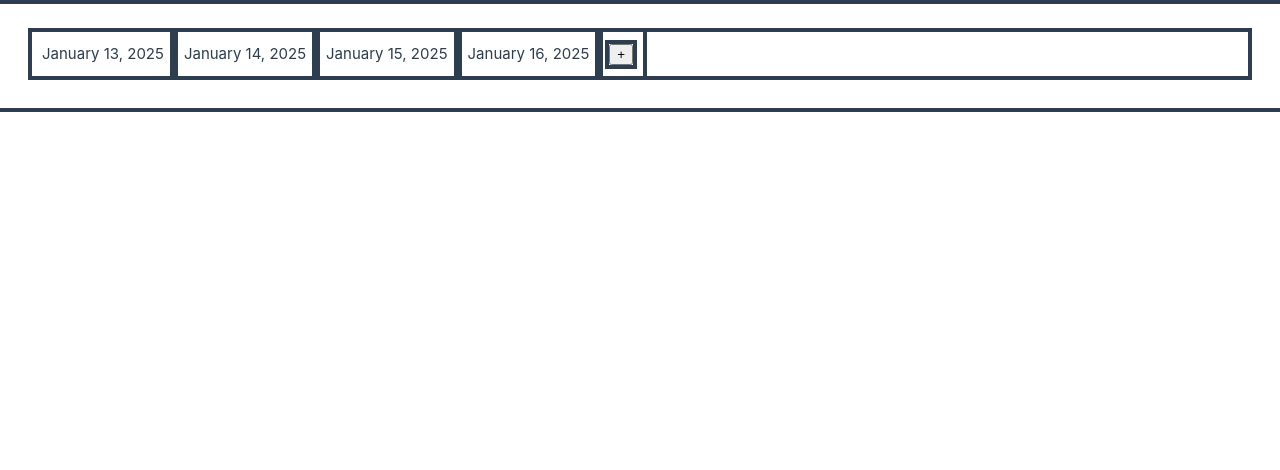
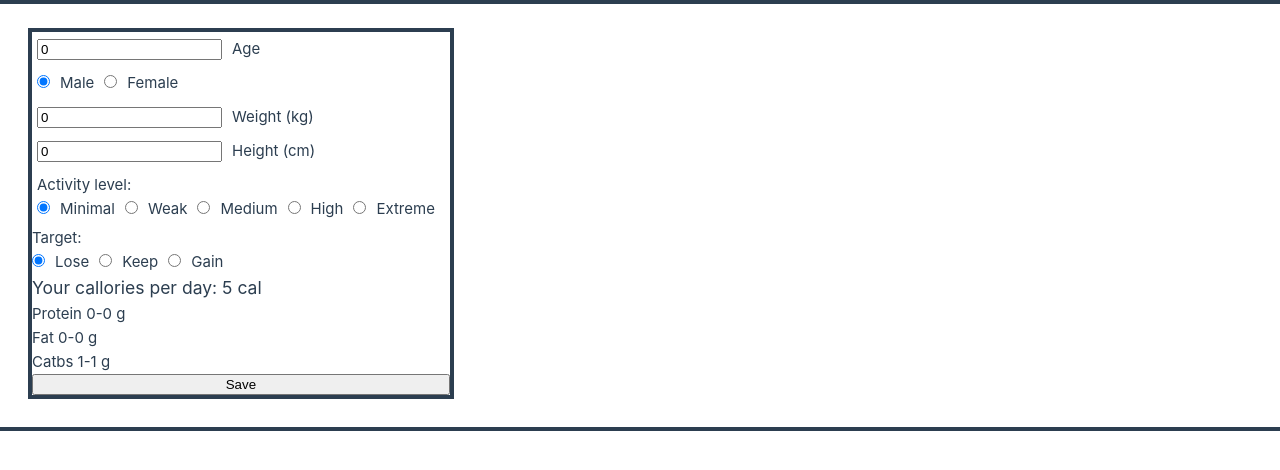
Before and after one commit to AbobaShlepa/calories, a Vue app: page / in a window 1280 px wide. Shown: the top 470 px of the page. Built offline with nearby package versions, Linux system fonts and the light colour scheme; the HTML template or start-up script is replaced by a standard one.

Commit message:
Added parameter calculator

```diff
--- a/src/App.vue
+++ b/src/App.vue
@@ -1,15 +1,17 @@
 <script setup lang="ts">
 import DaySelector from './components/DaySelector.vue';
 import MealContainer from './components/MealContainer.vue';
+import ParametersCalculator from './components/ParametersCalculator.vue';
 
 
 </script>
 
 <template>
-  <div class="day-wrapper">
+  <!-- <div class="day-wrapper">
     <DaySelector />
   </div>
-  <MealContainer />
+  <MealContainer /> -->
+  <ParametersCalculator />
 </template>
 
 <style scoped>
--- /dev/null
+++ b/src/components/ParametersCalculator.vue
@@ -0,0 +1,130 @@
+<script setup lang='ts'>
+import { compile, computed, ref } from 'vue';
+
+const gender = ref('male');
+const age = ref(0);
+const weight = ref(0);
+const height = ref(0);
+const activityLevel = ref(0);
+const target = ref(0);
+
+interface IDictionary {
+  [id: number]: number
+}
+
+const activityMap: IDictionary = {
+  [0]: 1.2,
+  [1]: 1.375,
+  [2]: 1.55,
+  [3]: 1.7,
+  [4]: 1.9
+}
+
+const targetMap: IDictionary = {
+  [0]: 0.9,
+  [1]: 1,
+  [2]: 1.1
+}
+
+const calories = computed(() => {
+  const constantValue = gender.value === 'male' ? 5 : -161;
+  return ((10 * weight.value) + (6.25 * height.value) - (5 * age.value) + constantValue) * activityMap[activityLevel.value] * targetMap[target.value]
+})
+
+const protein = computed(() => {
+  return {
+    min: weight.value * 1.6,
+    max: weight.value * 2.2,
+  }
+})
+
+const fat = computed(() => {
+  return {
+    min: weight.value * 0.8,
+    max: weight.value * 1
+  }
+})
+
+const carbs = computed(() => {
+  return {
+    min: (calories.value - protein.value.min * 4.1 - fat.value.min * 9.3) / 4,
+    max: (calories.value - protein.value.max * 4.1 - fat.value.max * 9.3) / 4
+  }
+})
+</script>
+
+<template>
+  <div class="wrapper">
+    <div class="form-item">
+      <input name="age" v-model="age" type="number" />
+      <label for="age">Age</label>
+    </div>
+    <div class="form-item">
+      <input name="gender-male" type="radio" v-model="gender" value="male" checked />
+      <label for="gender-male">Male</label>
+      <input name="gender-female" type="radio" v-model="gender" value="female" />
+      <label for="gender">Female</label>
+    </div>
+    <div class="form-item">
+      <input name="weight" type="number" v-model="weight" />
+      <label for="weight">Weight (kg)</label>
+    </div>
+    <div class="form-item">
+      <input name="height" type="number" v-model="height">
+      <label for="height">Height (cm)</label>
+    </div>
+    <div class="form-item">
+      Activity level:
+      <br />
+      <input name="al-0" type="radio" v-model="activityLevel" value="0">
+      <label for="al-0">Minimal</label>
+      <input name="al-1" type="radio" v-model="activityLevel" value="1">
+      <label for="al-1">Weak</label>
+      <input name="al-2" type="radio" v-model="activityLevel" value="2">
+      <label for="al-2">Medium</label>
+      <input name="al-3" type="radio" v-model="activityLevel" value="3">
+      <label for="al-325">High</label>
+      <input name="al-4" type="radio" v-model="activityLevel" value="4">
+      <label for="al-4">Extreme</label>
+    </div>
+    <div>
+      Target:
+      <br />
+      <input name="t-0" type="radio" v-model="target" value="0">
+      <label for="t-0">Lose</label>
+      <input name="t-1" type="radio" v-model="target" value="1">
+      <label for="t-1">Keep</label>
+      <input name="t-2" type="radio" v-model="target" value="2">
+      <label for="t-2">Gain</label>
+    </div>
+
+    <h3>Your callories per day: {{ calories.toFixed() }} cal</h3>
+    <h4>Protein {{ protein.min.toFixed() }}-{{ protein.max.toFixed() }} g</h4>
+    <h4>Fat {{ fat.min.toFixed() }}-{{ fat.max.toFixed() }} g</h4>
+    <h4>Catbs {{ carbs.min.toFixed() }}-{{ carbs.max.toFixed() }} g</h4>
+
+    <button>
+      Save
+    </button>
+  </div>
+</template>
+
+<style scoped>
+.wrapper * {
+  outline: none;
+}
+
+.wrapper {
+  display: flex;
+  flex-direction: column;
+  width: fit-content;
+}
+
+.form-item {
+  padding: 5px;
+}
+
+label {
+  margin: 0 10px;
+}
+</style>
```
Also changed, not shown: src/stores/models.ts (+8 -0 lines).
